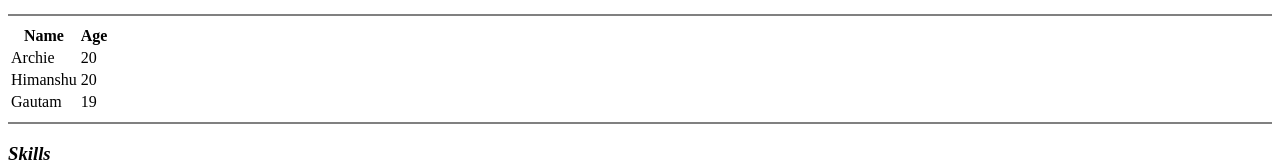
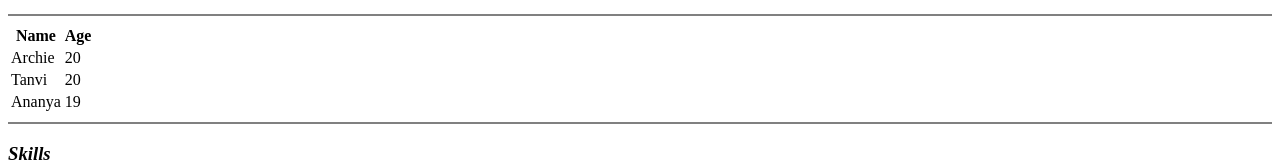
Before and after one commit to rchievj/cv, a plain HTML site: page index.html in a window 1280 px wide. Shown: the part 725-887 px from the top of the page. Drawn offline with Linux system fonts and the light colour scheme.

Commit message:
Add files via upload

```diff
--- a/index.html
+++ b/index.html
@@ -54,11 +54,11 @@
    <td>20</td>
 </tr>
 <tr>
-   <td>Himanshu</td>
+   <td>Tanvi</td>
    <td>20</td>
 </tr>
 <tr>
-   <td>Gautam</td>
+   <td>Ananya</td>
    <td>19</td>
 </tr>
 </tbody>
```
